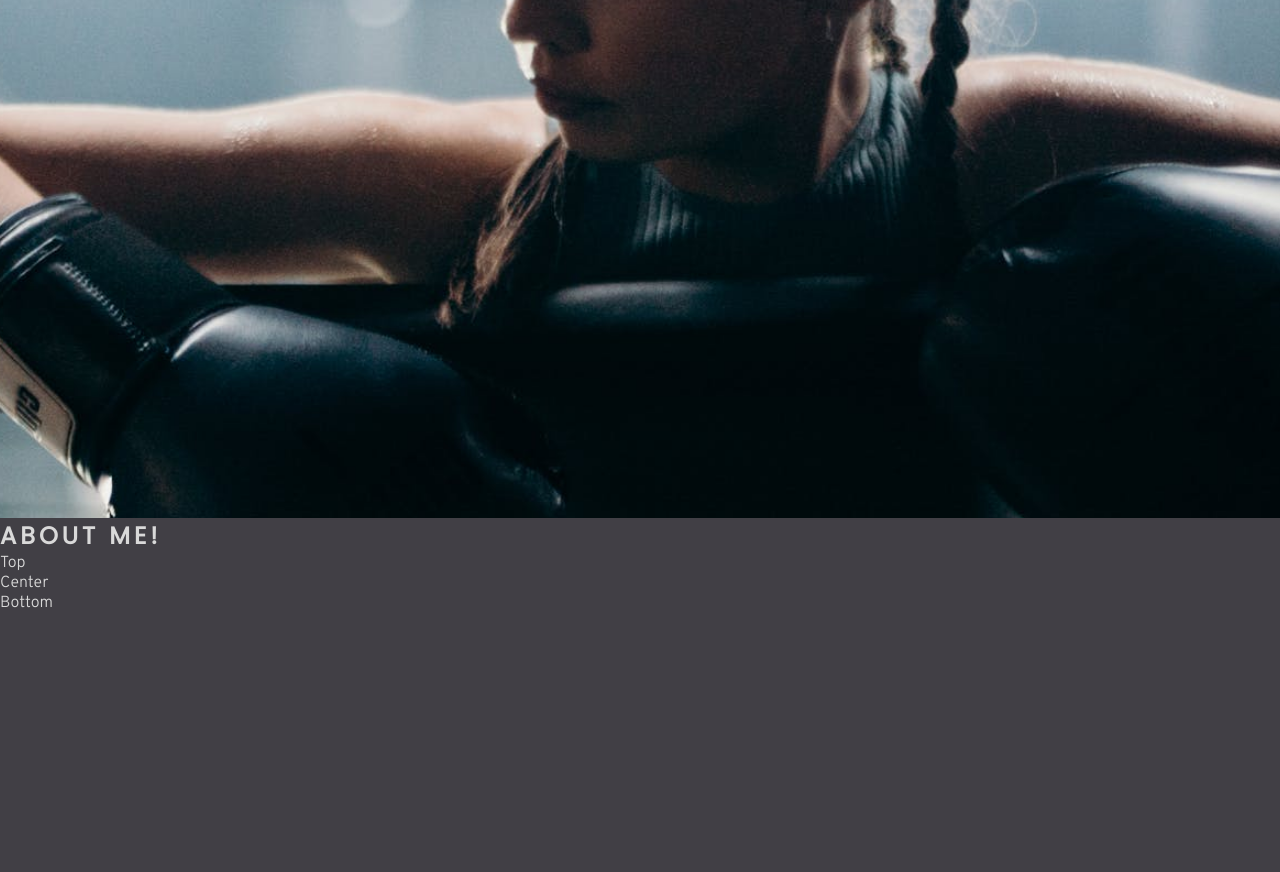
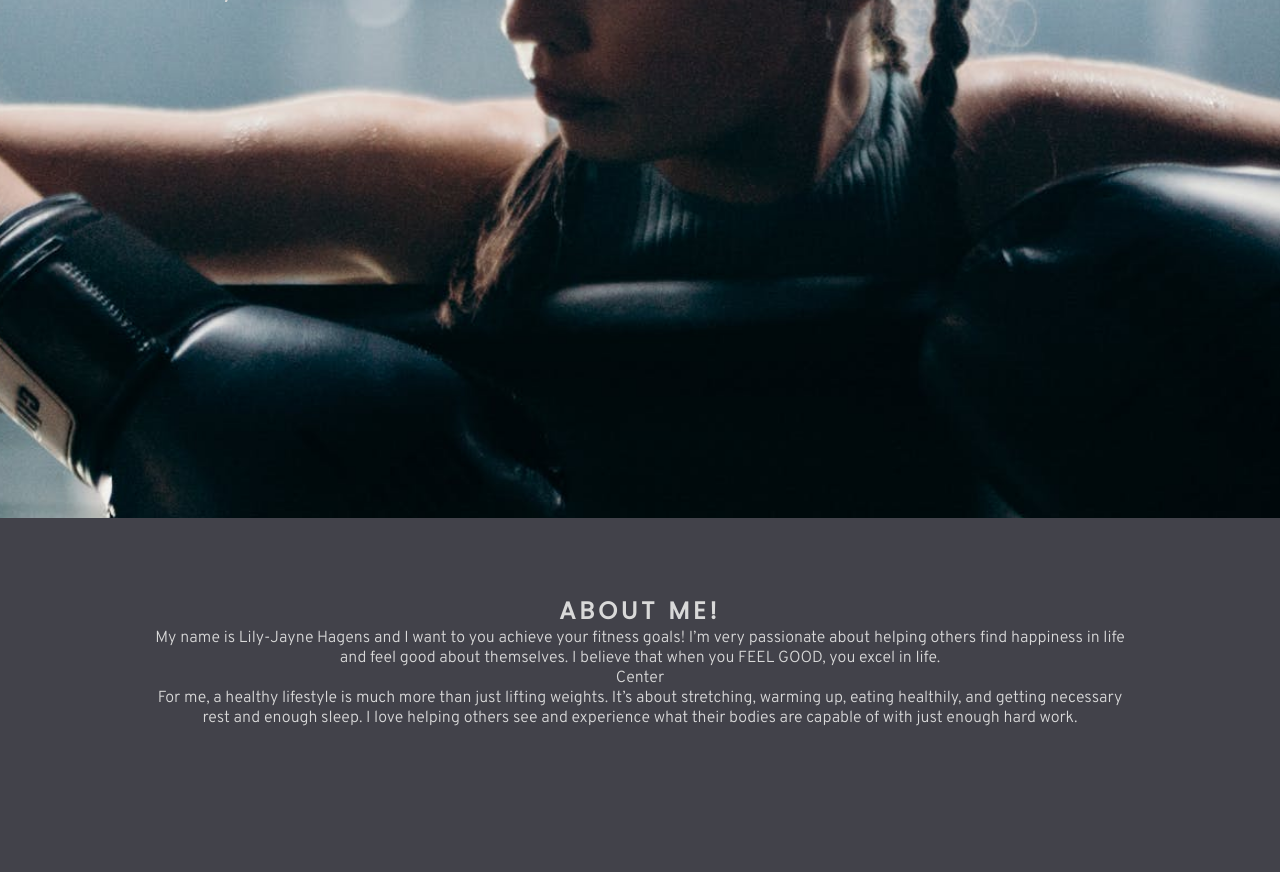
Before and after one commit to JakePennell/the-fitness-box, a plain HTML site: page index.html in a window 1280 px wide. Shown: the part 157-1029 px from the top of the page. Drawn offline with Linux system fonts and the light colour scheme.

Commit message:
continued styling about me section

```diff
--- a/assets/css/style.css
+++ b/assets/css/style.css
@@ -10,7 +10,7 @@ body {
     font-family: Overpass, sans-serif;
     font-weight: 400;
     color: #d9d9d9;
-    background-color: #413f45;
+    background-color: #42424a;
 }
 
 /* Headings and Logo */
@@ -104,24 +104,24 @@ animation-fill-mode: forwards;
     width: 400px;
     height: 300px;
 
-    padding: 10px, 10px, 10px, 10px;
+    padding: 10px;
 
-
-    bottom: -100px;
-    right: 750px;
-
-    position: center;
 }
 
 /* About Me */
 
 #about-me {
-    height: 600px;
+    height: 300px;
+    margin-top: 75px;
+    margin-left: 150px;
+    margin-bottom: 75px;
+    margin-right: 150px;
+    text-align: center;
 }
 
 #about-top {
     padding: 30px;
-    width: 33%;
+    width: 25%;
     margin: 0 auto;
     background-color: blue;
 }
--- a/index.html
+++ b/index.html
@@ -50,9 +50,26 @@
     <section id="about-me">
         <h2>About Me!</h2>
 
-        <div id="top-about">Top</div>
+        <div id="top-about">
+        <div>
+            <p>My name is Lily-Jayne Hagens and I want to you achieve your fitness goals!
+                I’m very passionate about helping others find happiness in life and feel good about themselves.
+                I believe that when you FEEL GOOD, you excel in life.
+    </p>
+        </div>
+        </div>
+
         <div id="center-about">Center</div>
-        <div id="bottom-about">Bottom</div>
+
+        <div id="bottom-about">
+            <div>
+            <p>
+                For me, a healthy lifestyle is much more than just lifting weights.
+                It’s about stretching, warming up, eating healthily, and getting necessary rest and enough sleep.
+                I love helping others see and experience what their bodies are capable of with just enough hard work.
+            </p>
+        </div>
+    </div>
 
     </section>
 
```
Also changed, not shown: assets/images/about-image.jpeg (renamed from assets/images/female-boxer3.jpeg).
